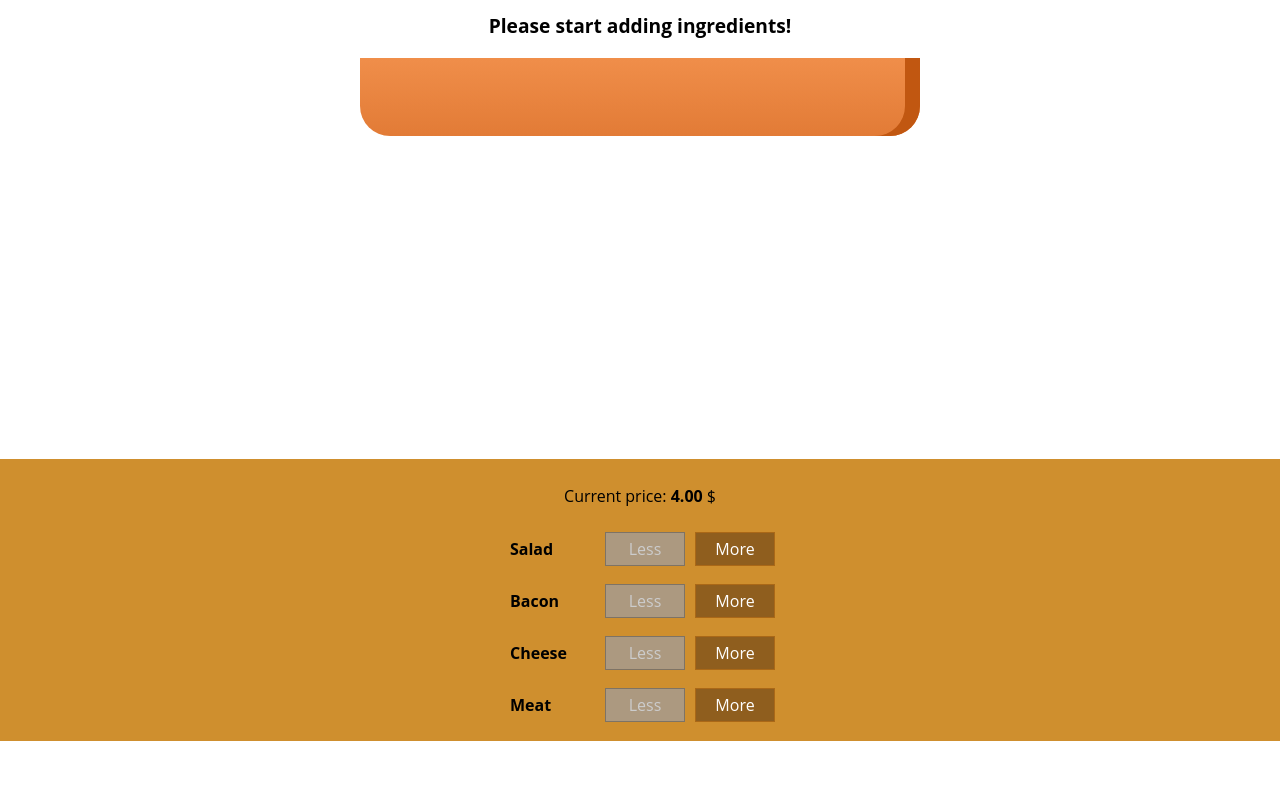
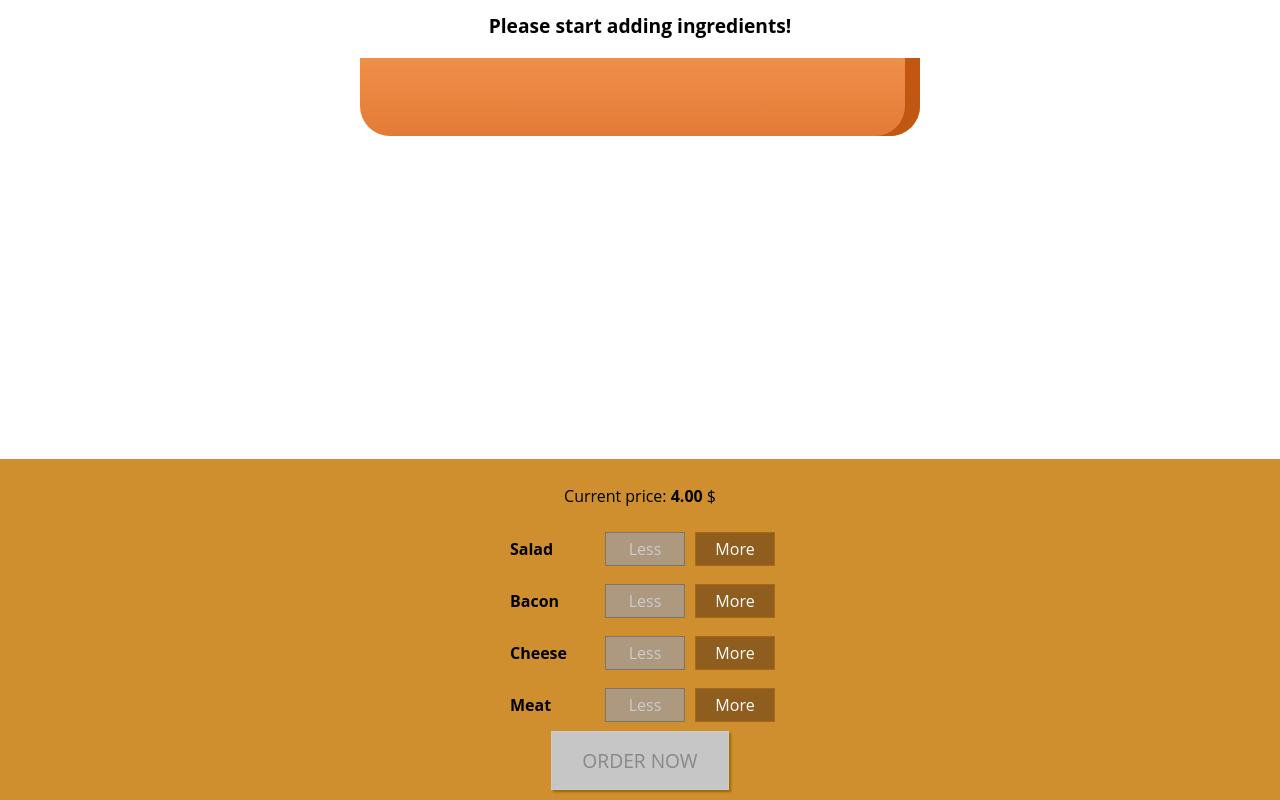
Before and after one commit to Dominik-Zajac/React..-..Burger-App, a React app: page / in a window 1280 px wide. Shown: the part 179-979 px from the top of the page. Before the commit the page ends 920 px from the top, so only its background shows below. Built offline with nearby package versions, Linux system fonts and the light colour scheme.

Commit message:
Add: the order button

```diff
--- a/src/components/Burger/BuildControls/BuildControls.css
+++ b/src/components/Burger/BuildControls/BuildControls.css
@@ -8,3 +8,47 @@
     box-shadow: 0 2px 1px #ccc;
     background-color: #CF8F2E;
 }
+
+.OrderButton {
+    background-color: #DAD735;
+    outline: none;
+    cursor: pointer;
+    border: 1px solid #966909;
+    color: #966909;
+    font-family: inherit;
+    font-size: 1.2em;
+    padding: 15px 30px;
+    box-shadow: 2px 2px 2px #966909;
+}
+
+.OrderButton:hover,
+.OrderButton:active {
+    background-color: #A0DB41;
+    border: 1px solid #966909;
+    color: #966909;
+}
+
+.OrderButton:disabled {
+    background-color: #C7C6C6;
+    cursor: not-allowed;
+    border: 1px solid #ccc;
+    color: #888888;
+}
+
+.OrderButton:not(:disabled) {
+    animation: enable 0.3s linear;
+}
+
+@keyframes enable {
+    0% {
+        transform: scale(1);
+    }
+
+    60% {
+        transform: scale(1.1);
+    }
+
+    100% {
+        transform: scale(1);
+    }
+}
--- a/src/components/Burger/BuildControls/BuildControls.js
+++ b/src/components/Burger/BuildControls/BuildControls.js
@@ -25,6 +25,9 @@
                 removed={() => props.ingredientRemoved(control.type)}
             />
         ))}
+        <button
+            className={classes.OrderButton}
+            disabled={!props.purchasable}>ORDER NOW</button>
     </div>
 );
 
--- a/src/containers/BurgerBuilder/BurgerBuilder.js
+++ b/src/containers/BurgerBuilder/BurgerBuilder.js
@@ -21,6 +21,21 @@
             meat: 0
         },
         totalPrice: 4,
+        purchasable: false,
+    };
+
+    updatePurchaseState(ingredients) {
+        const sum = Object.keys(ingredients)
+            .map(ingredientKey => {
+                return ingredients[ingredientKey];
+            })
+            .reduce((sum, element) => {
+                return sum + element;
+            }, 0);
+
+        this.setState({
+            purchasable: sum > 0
+        });
     };
 
     addIngredientHandler = (type) => {
@@ -41,6 +56,8 @@
             totalPrice: newPrice,
             ingredients: updatedIngredients
         });
+
+        this.updatePurchaseState(updatedIngredients);
     };
 
     removeIngredientHandler = (type) => {
@@ -66,6 +83,8 @@
             totalPrice: newPrice,
             ingredients: updatedIngredients
         });
+
+        this.updatePurchaseState(updatedIngredients);
     };
 
     render() {
@@ -83,6 +102,7 @@
                 <BuilControls
                     disabled={disabledInfo}
                     price={this.state.totalPrice}
+                    purchasable={this.state.purchasable}
                     ingredientAdded={this.addIngredientHandler}
                     ingredientRemoved={this.removeIngredientHandler}
                 />
```
